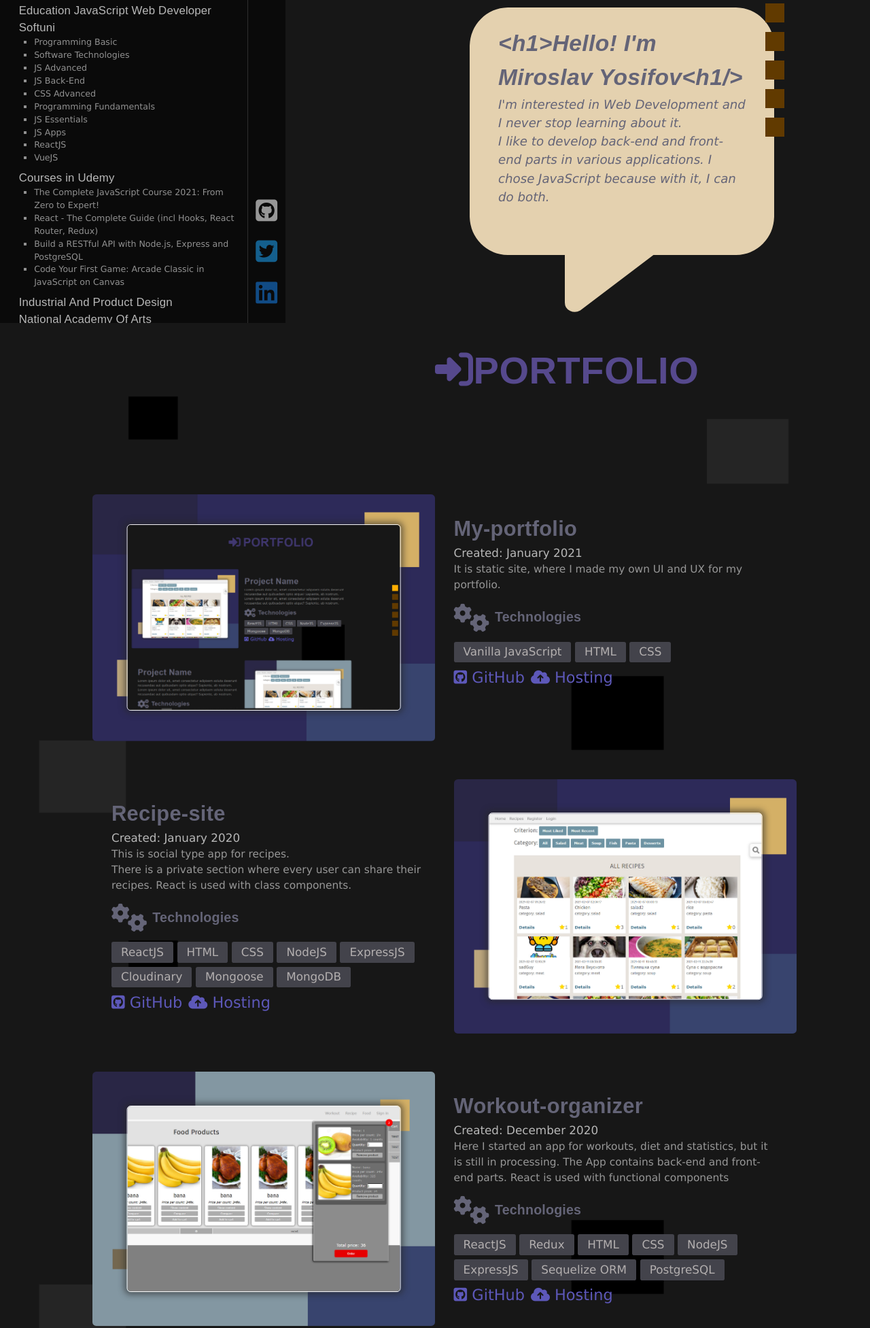
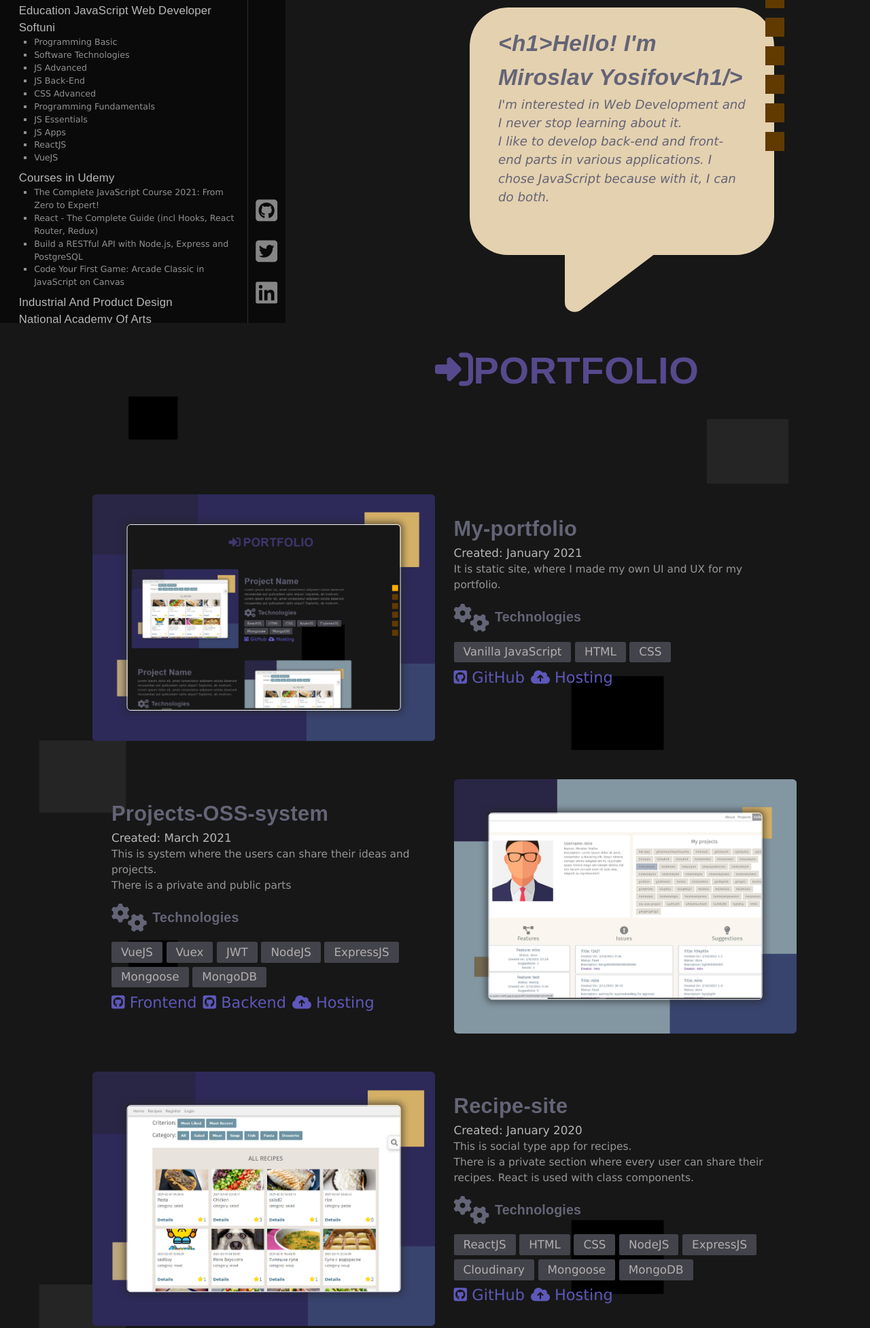
Before and after one commit to MiroslavYosifov/my-portfolio, a website built with Parcel: page index.html in a window 1280 px wide. Shown: the part 325-2278 px from the top of the page at 68% size. Built offline with nearby package versions, Linux system fonts and the light colour scheme.

Commit message:
add new project

```diff
--- a/index.html
+++ b/index.html
@@ -181,6 +181,7 @@
                                     <li data-index="4"></li>
                                     <li data-index="5"></li>
                                     <li data-index="6"></li>
+                                    <li data-index="7"></li>
                                 </ul>
                             </nav>
                             <section class="about">
@@ -232,6 +233,40 @@
                                     </section>
                                     <section data-index="2" class="portfolio-card-wrapper">
                                         <section class="portfolio-media-background">
+                                            <img class="media-project-background"src="./images/Untitled-5.jpg" alt="none"/>
+                                            <a href="https://projects-oss-system.netlify.app/"><img class="media-project" src="./images/project-oss.jpg" alt="none"/></a>
+                                        </section>
+                                        <section class="portfolio-text-content">
+                                            <section class="portfolio-technology">
+                                                <section>
+                                                    <h2>Projects-OSS-system</h2>
+                                                    <blockquote>Created: March 2021</blockquote>
+                                                    <p>This is system where the users can share their ideas and projects.</p>
+                                                    <p>There is a private and public parts</p>
+                                                </section>
+                                                <section>
+                                                    <span><i class="fas fa-cogs"></i></span>
+                                                    <h4>Technologies</h4>
+                                                </section>
+                                                <ul>
+                                                    <li><p>VueJS</p></li>
+                                                    <li><p>Vuex</p></li>
+                                                    <li><p>JWT</p></li>
+                                                    <li><p>NodeJS</p></li>
+                                                    <li><p>ExpressJS</p></li>
+                                                    <li><p>Mongoose</p></li>
+                                                    <li><p>MongoDB</p></li>
+                                                </ul>
+                                            </section>
+                                            <section class="portfolio-links">
+                                                <a href="https://github.com/MiroslavYosifov/VueJs-Softuni-Course"><i class="fab fa-github-square"></i> Frontend</a>
+                                                <a href="https://github.com/MiroslavYosifov/Server-Skeleton-NodeJS"><i class="fab fa-github-square"></i> Backend</a>
+                                                <a href="https://projects-oss-system.netlify.app/"><i class="fas fa-cloud-upload-alt"></i> Hosting</a>
+                                            </section>
+                                        </section>
+                                    </section>
+                                    <section data-index="3" class="portfolio-card-wrapper">
+                                        <section class="portfolio-media-background">
                                             <img class="media-project-background"src="./images/Untitled-2.jpg" alt="none"/>
                                             <a href="https://recipes-social.netlify.app/"><img class="media-project" src="./images/Recipe-Site.jpg" alt="none"/></a>
                                         </section>
@@ -264,7 +299,7 @@
                                             </section>
                                         </section>
                                     </section>
-                                    <section data-index="3" class="portfolio-card-wrapper">
+                                    <section data-index="4" class="portfolio-card-wrapper">
                                         <section class="portfolio-media-background">
                                             <img class="media-project-background"src="./images/Untitled-5.jpg" alt="none"/>
                                             <a href="https://workout-organizer.netlify.app/"><img class="media-project" src="./images/Organizer.jpg" alt="none"/></a>
@@ -297,9 +332,9 @@
                                             </section>
                                         </section>
                                     </section>
-                                    <section data-index="4" class="portfolio-card-wrapper">
+                                    <section data-index="5" class="portfolio-card-wrapper">
                                         <section class="portfolio-media-background">
-                                            <img class="media-project-background"src="./images/Untitled-5.jpg" alt="none"/>
+                                            <img class="media-project-background"src="./images/Untitled-2.jpg" alt="none"/>
                                             <a href="https://vilapalmite.herokuapp.com/"><img class="media-project" src="./images/Vila.jpg" alt="none"/></a>
                                         </section>
                                         <section class="portfolio-text-content">
@@ -329,33 +364,7 @@
                                             </section>
                                         </section>
                                     </section>
-                                    <section data-index="5" class="portfolio-card-wrapper">
-                                        <section class="portfolio-media-background">
-                                            <img class="media-project-background"src="./images/Untitled-2.jpg" alt="none"/>
-                                            <a href="https://miroslavyosifov.github.io/MyBlog/"><img class="media-project" src="./images/Cosmos1.jpg" alt="none"/></a>
-                                        </section>
-                                        <section class="portfolio-text-content">
-                                            <section class="portfolio-technology">
-                                                <section>
-                                                    <h2>Space static-site</h2>
-                                                    <blockquote>Created: July 2019</blockquote>
-                                                    <p>This is my first experience with CSS and HTML, where I made a static site with responsive design</p>
-                                                </section>
-                                                <section>
-                                                    <span><i class="fas fa-cogs"></i></span>
-                                                    <h4>Technologies</h4>
-                                                </section>
-                                                <ul>
-                                                    <li><p>HTML</p></li>
-                                                    <li><p>CSS</p></li>
-                                                </ul>
-                                            </section>
-                                            <section class="portfolio-links">
-                                                <a href="https://github.com/MiroslavYosifov/MyBlog"><i class="fab fa-github-square"></i> GitHub</a>
-                                                <a href="https://miroslavyosifov.github.io/MyBlog/"><i class="fas fa-cloud-upload-alt"></i> Hosting</a>
-                                            </section>
-                                        </section>
-                                    </section>
+
                                     <section data-index="6" class="portfolio-card-wrapper">
                                         <section class="portfolio-media-background">
                                             <img class="media-project-background"src="./images/Untitled-5.jpg" alt="none"/>
@@ -385,11 +394,38 @@
                                             </section>
                                         </section>
                                     </section>
+                                    <section data-index="7" class="portfolio-card-wrapper">
+                                        <section class="portfolio-media-background">
+                                            <img class="media-project-background"src="./images/Untitled-2.jpg" alt="none"/>
+                                            <a href="https://miroslavyosifov.github.io/MyBlog/"><img class="media-project" src="./images/Cosmos1.jpg" alt="none"/></a>
+                                        </section>
+                                        <section class="portfolio-text-content">
+                                            <section class="portfolio-technology">
+                                                <section>
+                                                    <h2>Space static-site</h2>
+                                                    <blockquote>Created: July 2019</blockquote>
+                                                    <p>This is my first experience with CSS and HTML, where I made a static site with responsive design</p>
+                                                </section>
+                                                <section>
+                                                    <span><i class="fas fa-cogs"></i></span>
+                                                    <h4>Technologies</h4>
+                                                </section>
+                                                <ul>
+                                                    <li><p>HTML</p></li>
+                                                    <li><p>CSS</p></li>
+                                                </ul>
+                                            </section>
+                                            <section class="portfolio-links">
+                                                <a href="https://github.com/MiroslavYosifov/MyBlog"><i class="fab fa-github-square"></i> GitHub</a>
+                                                <a href="https://miroslavyosifov.github.io/MyBlog/"><i class="fas fa-cloud-upload-alt"></i> Hosting</a>
+                                            </section>
+                                        </section>
+                                    </section>
                                 </div>
                             </section>
                         </section>
                     </main>
                 </div>
             </body>
-        <script src="./main.js"></script>
+        <script type="module" src="./main.js"></script>
 </html>
--- a/main.js
+++ b/main.js
@@ -1,4 +1,4 @@
-import 'regenerator-runtime/runtime';
+// import 'regenerator-runtime/runtime';
 import { onSiteLoadEvents } from './scripts/onSiteLoad-events.js';
 import { sidebarEvents } from './scripts/sidebar-events.js';
 import { backgroundEvents } from './scripts/background-events.js';
--- a/styles/biography-layout.css
+++ b/styles/biography-layout.css
@@ -23,7 +23,7 @@
         content: '';
         top: 0; left: 0; bottom: 0; right: 0;
         z-index: 10;
-        background: rgba(138, 138, 138, 0.24)
+        background: rgba(138, 138, 138, 0.24);
     }
 
     .biography-media img {
--- a/styles/sidebar.css
+++ b/styles/sidebar.css
@@ -116,15 +116,15 @@
 }
 
 .sidebar-contacts li:nth-child(1) a i{
-    color: rgb(151, 151, 151);
+    color: rgb(134, 134, 134);
 }
 
 .sidebar-contacts li:nth-child(2) a i {
-    color: rgb(20, 95, 141);
+    color: rgb(134, 134, 134);
 }
 
 .sidebar-contacts li:nth-child(3) a i {
-    color: rgb(17, 75, 133);
+    color: rgb(134, 134, 134);
 }
 
 
```
Also changed, not shown: images/project-oss.jpg (added).
